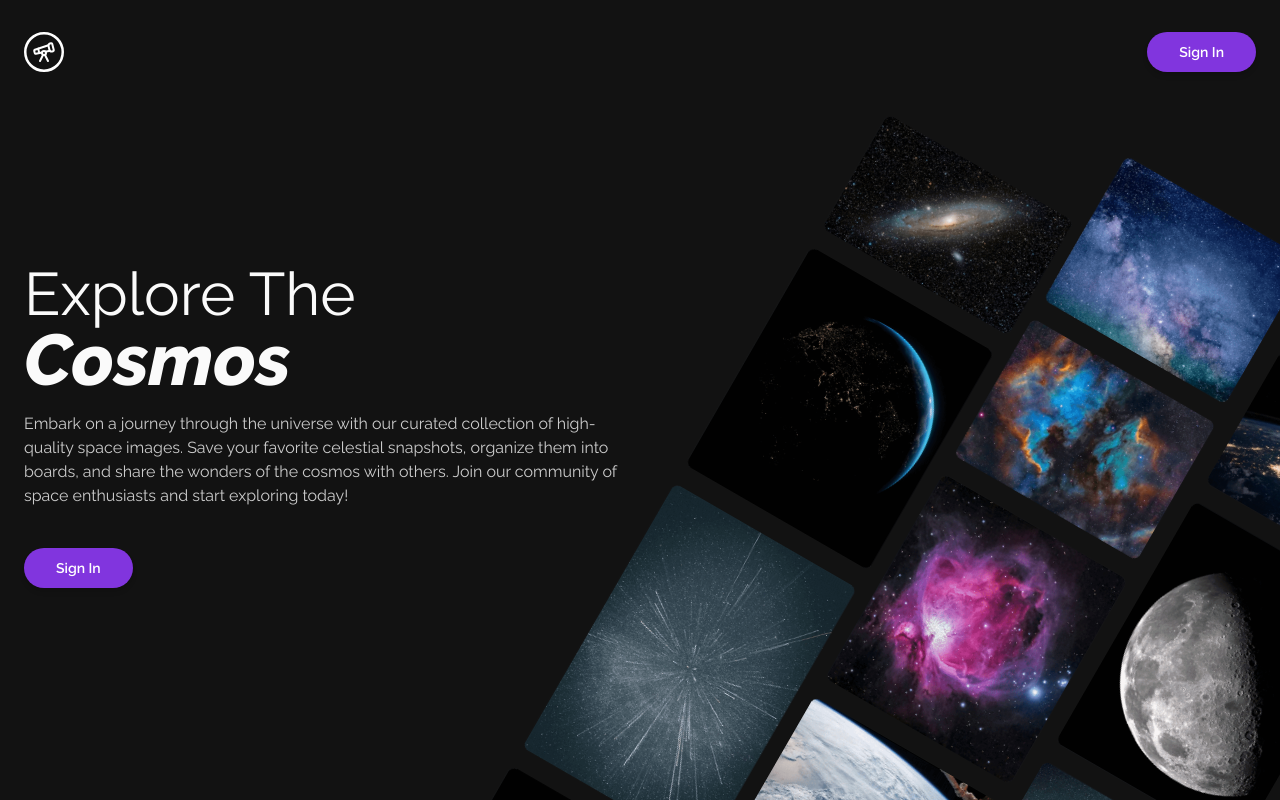
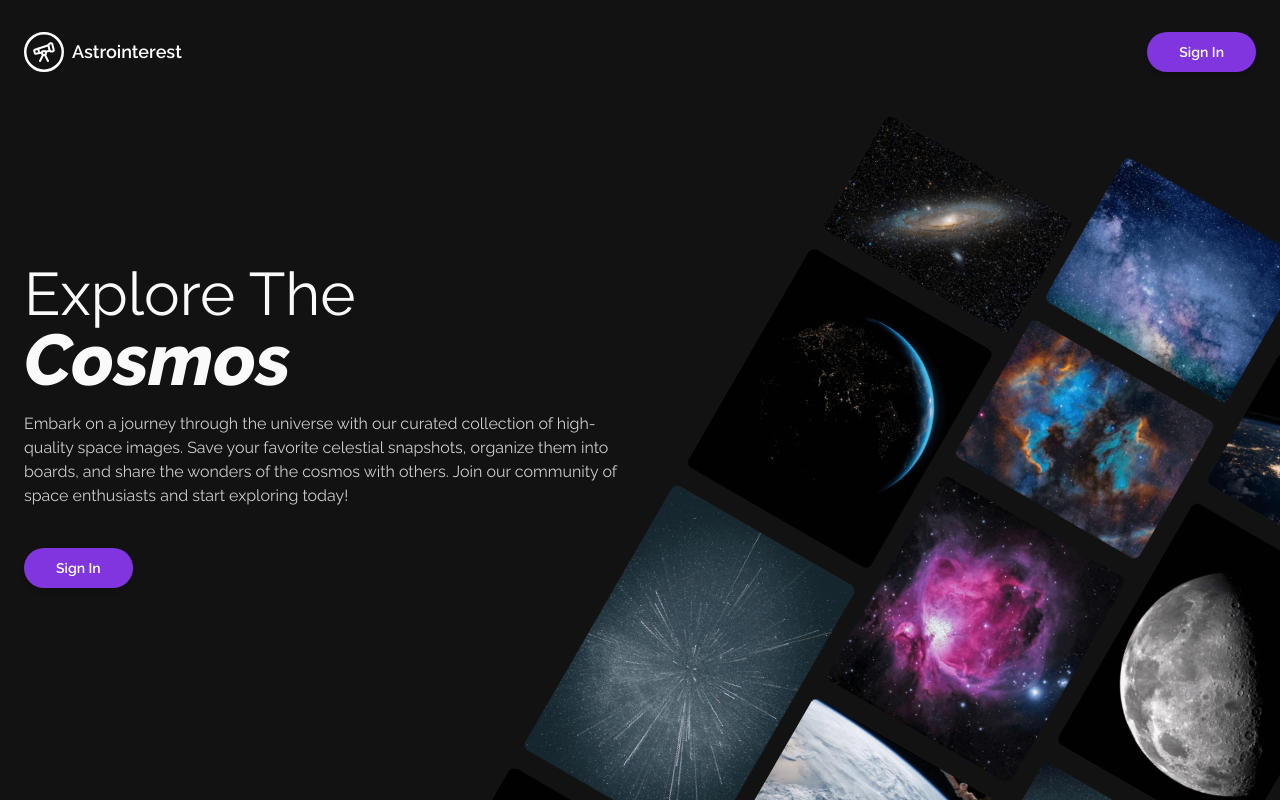
Before and after one commit to Clupai8o0/astrointerest, a Next.js app: page / in a window 1280 px wide. Shown: the top 800 px of the page. Built offline with nearby package versions, Linux system fonts and the light colour scheme.

Commit message:
nearly forgot the logo text

```diff
--- a/components/Navbar.tsx
+++ b/components/Navbar.tsx
@@ -4,9 +4,9 @@ const Navbar = () => {
 	return (
 		<header className="w-full flex justify-center px-6 relative z-10">
 			<nav className="max-w-7xl w-full py-4 md:py-8 flex items-center justify-between">
-				<div>
+				<div className="flex items-center gap-2">
 					<img src="/logo.svg" alt="astrointerest logo of a telescope" />{" "}
-					<span className="hidden md:blocks">Astrointerest</span>
+					<span className="hidden md:block text-white text-lg font-semibold">Astrointerest</span>
 				</div>
 				<Button>Sign In</Button>
 			</nav>
```
